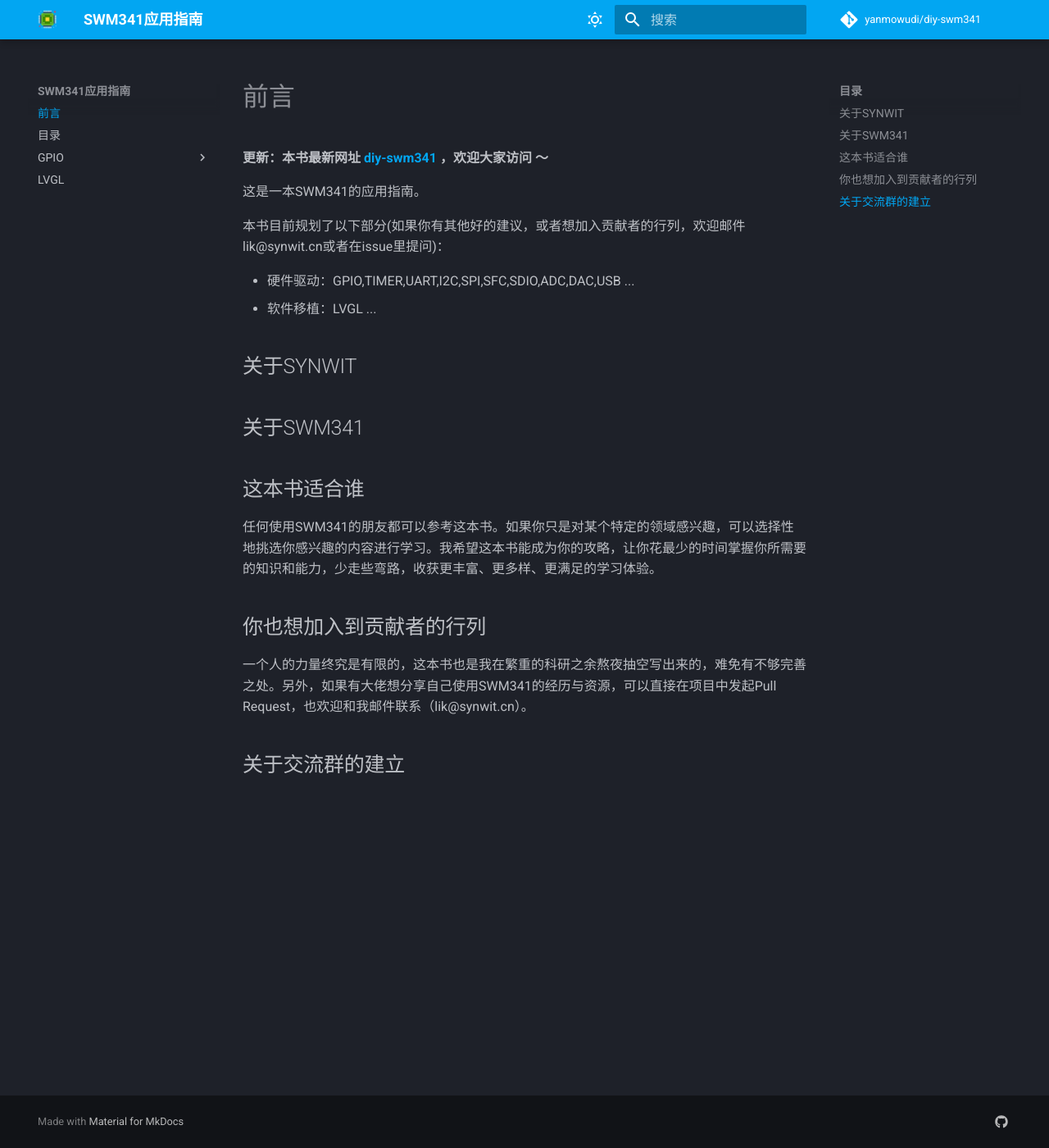
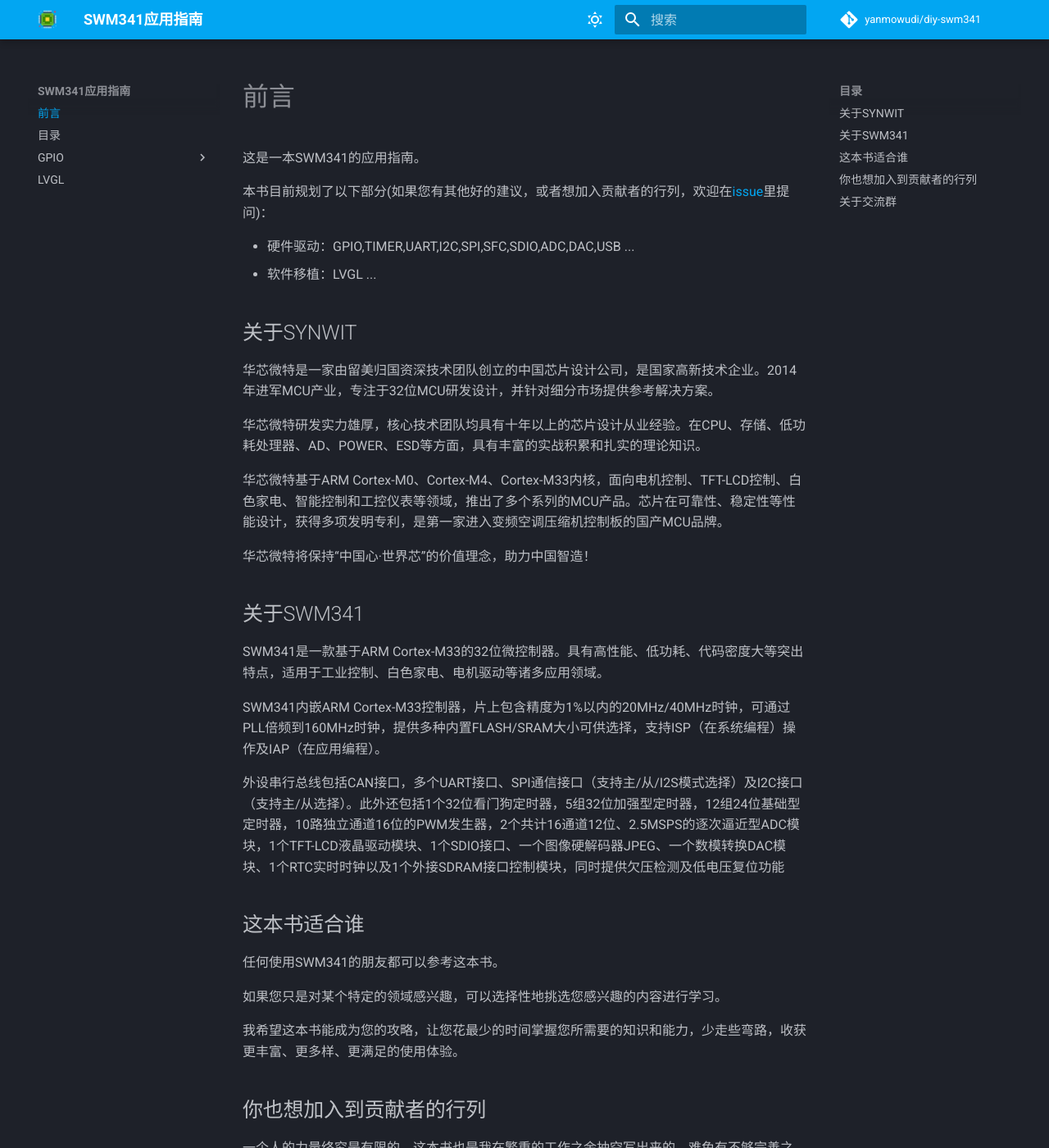
Before and after one commit to yanmowudi/diy-swm341, an MkDocs documentation site: the page built from docs/index.md, in a window 1280 px wide and 1400 px high. Shown: the whole window at 82% size. Built offline with MkDocs 1.6.1 and Material for MkDocs 9.7.7, drawn with Linux system fonts in a browser that asks for light colours; comment, search, counter and statistics services are not loaded; some of the changed text lies outside the part shown.

Commit message:
完善前言

```diff
--- a/docs/index.md
+++ b/docs/index.md
@@ -1,23 +1,42 @@
 # 前言
-
-**更新：本书最新网址 [diy-swm341](https://yanmowudi.github.io/diy-swm341) ，欢迎大家访问 ～**
 
 这是一本SWM341的应用指南。
 
-本书目前规划了以下部分(如果你有其他好的建议，或者想加入贡献者的行列，欢迎邮件lik@synwit.cn或者在issue里提问)：
+本书目前规划了以下部分(如果您有其他好的建议，或者想加入贡献者的行列，欢迎在[issue](https://github.com/yanmowudi/diy-swm341/issues)里提问)：
 
 - 硬件驱动：GPIO,TIMER,UART,I2C,SPI,SFC,SDIO,ADC,DAC,USB ...
 - 软件移植：LVGL ...
 
 ## 关于SYNWIT
 
+华芯微特是一家由留美归国资深技术团队创立的中国芯片设计公司，是国家高新技术企业。2014年进军MCU产业，专注于32位MCU研发设计，并针对细分市场提供参考解决方案。
+
+华芯微特研发实力雄厚，核心技术团队均具有十年以上的芯片设计从业经验。在CPU、存储、低功耗处理器、AD、POWER、ESD等方面，具有丰富的实战积累和扎实的理论知识。
+
+华芯微特基于ARM Cortex-M0、Cortex-M4、Cortex-M33内核，面向电机控制、TFT-LCD控制、白色家电、智能控制和工控仪表等领域，推出了多个系列的MCU产品。芯片在可靠性、稳定性等性能设计，获得多项发明专利，是第一家进入变频空调压缩机控制板的国产MCU品牌。
+
+华芯微特将保持“中国心·世界芯”的价值理念，助力中国智造！
 
 ## 关于SWM341
 
+SWM341是一款基于ARM Cortex-M33的32位微控制器。具有高性能、低功耗、代码密度大等突出特点，适用于工业控制、白色家电、电机驱动等诸多应用领域。
+
+SWM341内嵌ARM Cortex-M33控制器，片上包含精度为1%以内的20MHz/40MHz时钟，可通过PLL倍频到160MHz时钟，提供多种内置FLASH/SRAM大小可供选择，支持ISP（在系统编程）操作及IAP（在应用编程）。
+
+外设串行总线包括CAN接口，多个UART接口、SPI通信接口（支持主/从/I2S模式选择）及I2C接口（支持主/从选择）。此外还包括1个32位看门狗定时器，5组32位加强型定时器，12组24位基础型定时器，10路独立通道16位的PWM发生器，2个共计16通道12位、2.5MSPS的逐次逼近型ADC模块，1个TFT-LCD液晶驱动模块、1个SDIO接口、一个图像硬解码器JPEG、一个数模转换DAC模块、1个RTC实时时钟以及1个外接SDRAM接口控制模块，同时提供欠压检测及低电压复位功能
+
 ## 这本书适合谁
-任何使用SWM341的朋友都可以参考这本书。如果你只是对某个特定的领域感兴趣，可以选择性地挑选你感兴趣的内容进行学习。我希望这本书能成为你的攻略，让你花最少的时间掌握你所需要的知识和能力，少走些弯路，收获更丰富、更多样、更满足的学习体验。
+
+任何使用SWM341的朋友都可以参考这本书。
+
+如果您只是对某个特定的领域感兴趣，可以选择性地挑选您感兴趣的内容进行学习。
+
+我希望这本书能成为您的攻略，让您花最少的时间掌握您所需要的知识和能力，少走些弯路，收获更丰富、更多样、更满足的使用体验。
 
 ## 你也想加入到贡献者的行列
-一个人的力量终究是有限的，这本书也是我在繁重的科研之余熬夜抽空写出来的，难免有不够完善之处。另外，如果有大佬想分享自己使用SWM341的经历与资源，可以直接在项目中发起Pull Request，也欢迎和我邮件联系（lik@synwit.cn）。
 
-## 关于交流群的建立
+一个人的力量终究是有限的，这本书也是我在繁重的工作之余抽空写出来的，难免有不够完善之处。另外，如果有大佬想分享自己使用SWM341的经历与资源，可以直接在项目中发起[Pull requests](https://github.com/yanmowudi/diy-swm341/pulls)。
+
+## 关于交流群
+
+关于使用SWM341的交流问题，可以加入官方的QQ技术支持群492524359，群里有官方FAE提供技术支持，并且有热心大佬提供帮助。
```
